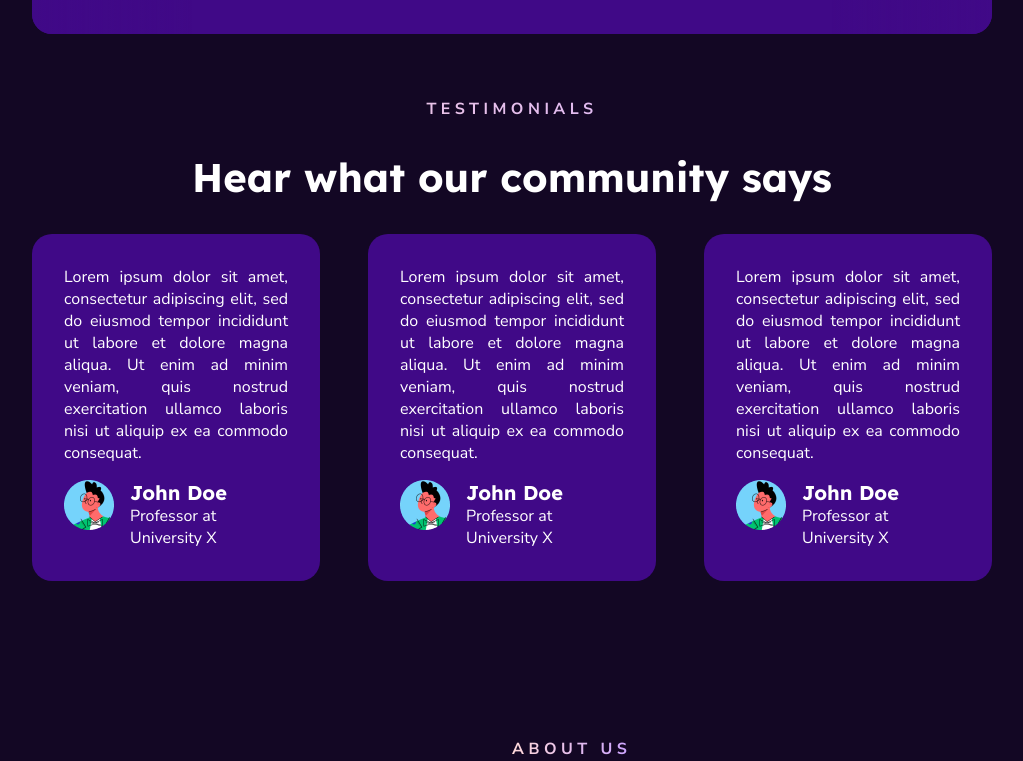
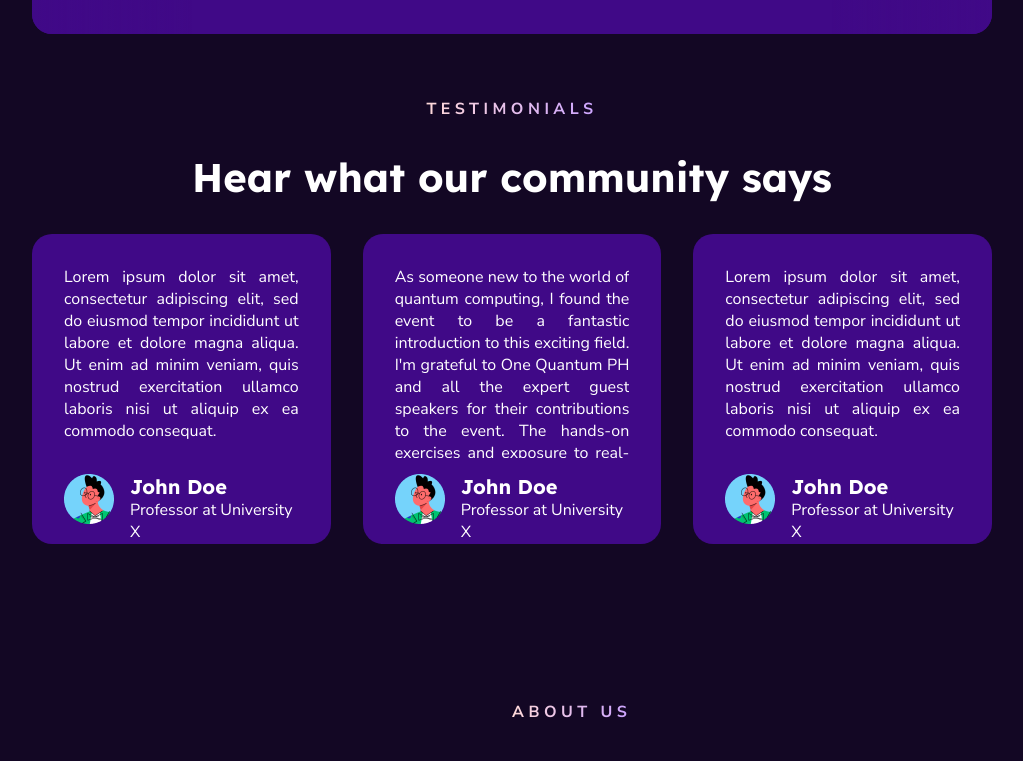
Before and after one commit to OQPH-Web-Projects/OQPH-Main-Website, a React (Create React App) app: page / in a window 1280 px wide. Shown: the part 1052-1813 px from the top of the page, without its empty margins (128-1151 px from the left). Built offline with nearby package versions, Linux system fonts and the light colour scheme.

Commit message:
feat: added footer socials, testimonial scroll overflow

```diff
--- a/public/index.html
+++ b/public/index.html
@@ -24,7 +24,7 @@
       work correctly both with client-side routing and a non-root public URL.
       Learn how to configure a non-root public URL by running `npm run build`.
     -->
-    <title>One Quantum Philippines</title>
+    <title>OneQuantum Philippines</title>
   </head>
   <body>
     <noscript>You need to enable JavaScript to run this app.</noscript>
--- a/src/components/Footer/Footer.css
+++ b/src/components/Footer/Footer.css
@@ -2,8 +2,28 @@
     border-top: 1px solid #ffffff;
     height: 5rem;
     padding: 1.125rem 0;
+    display: flex;
+    justify-content: space-between;
 }
 
 .full-logo {
     height: 100%;
 }
+
+.socials-container {
+    display: flex;
+}
+
+.socials-container .socials-button {
+    display: flex;
+    align-items: center;
+    justify-content: center;
+    background: transparent;
+    height: 4rem;
+    min-width: 4rem;
+}
+
+.socials-icon {
+    height: 2rem;
+    width: 2rem;
+}
--- a/src/components/Footer/Footer.js
+++ b/src/components/Footer/Footer.js
@@ -2,13 +2,27 @@ import React from 'react';
 import './Footer.css';
 
 import fullLogo from '../../assets/oqph-full-logo.png'
+import { FaFacebookSquare } from "react-icons/fa";
+import { IoLogoLinkedin } from "react-icons/io5";
+
+const handleClick = e => {
+    e.currentTarget.id === 'facebook' ?
+    window.open('https://www.facebook.com/onequantum.ph', '_blank'):
+    window.open('https://www.linkedin.com/company/onequantum-ph', '_blank');
+}
 
 function Footer() {
   return (
     <div className='footer'>
         <img className='full-logo' src={fullLogo} alt='OneQuantum Philippines' />
-        <div>
+        <div className='socials-container'>
             {/* Socials */}
+            <button className='socials-button' id='facebook' onClick={handleClick}>
+              <FaFacebookSquare className='socials-icon'/>
+            </button>
+            <button className='socials-button' id='linkedin' onClick={handleClick}>
+              <IoLogoLinkedin className='socials-icon'/>
+            </button>
         </div>
     </div>
   );
--- a/src/components/Testimonial/Testimonial.css
+++ b/src/components/Testimonial/Testimonial.css
@@ -3,20 +3,23 @@
     border-radius: 20px;
     color: #ffffff;
     line-height: 150%;
-    width: 240px;
-    height: 391px;
+    width: 100%;
+    height: fit-content;
     padding: 2rem;
     text-align: justify;
+}
 
+.message-container {
+    margin-bottom: 1rem;
     @media (min-width: 768px) {
-        width: min(calc(30%), 310px);
-        height: max(100%, 310px);
+        height: 192px;
+        overflow-y: auto;
     }
 }
 
-.message {
-    margin-bottom: 1rem;
-}
+.message-container::-webkit-scrollbar {
+    display: none;
+  }
 
 .profile-container {
     display: flex;
@@ -34,9 +37,9 @@
     justify-content: space-between;
 }
 
-@media screen and (max-width: 767px) {
+@media screen and (min-width: 768px) {
     .testimonial-container {
-        width: 100%;
-        height: fit-content;
+        width: 310px;
+        height: 310px;
     }
 }
--- a/src/components/Testimonial/Testimonial.js
+++ b/src/components/Testimonial/Testimonial.js
@@ -7,7 +7,9 @@ import './Testimonial.css'
 function Testimonial({ data }) {
   return (
     <div className='testimonial-container'>
-        <p className='message'>{ data.message }</p>
+        <div className='message-container'>
+          <p className='message'>{ data.message }</p>
+        </div>
         <div className='profile-container'>
             <img src={ data.image } alt='Testimonial Profile' />
             <div className='text-container'>
--- a/src/data/testimonialData.js
+++ b/src/data/testimonialData.js
@@ -7,7 +7,7 @@ export const testimonialData = [
         position: 'Professor at University X'
     },
     {
-        message: 'Lorem ipsum dolor sit amet, consectetur adipiscing elit, sed do eiusmod tempor incididunt ut labore et dolore magna aliqua. Ut enim ad minim veniam, quis nostrud exercitation ullamco laboris nisi ut aliquip ex ea commodo consequat.',
+        message: `As someone new to the world of quantum computing, I found the event to be a fantastic introduction to this exciting field. I'm grateful to One Quantum PH and all the expert guest speakers for their contributions to the event. The hands-on exercises and exposure to real-world applications were particularly beneficial, as they helped solidify my understanding of quantum computing concepts. I'm eager to continue learning and exploring quantum computing further, and I look forward to future events and opportunities to expand my knowledge.`,
         image: require('../assets/avatar.png'),
         name: 'John Doe',
         position: 'Professor at University X'
--- a/src/pages/Home/Home.css
+++ b/src/pages/Home/Home.css
@@ -95,6 +95,7 @@
 .testimonial-text {
     display: flex;
     flex-direction: column;
+    align-items: center;
     row-gap: 2rem;
 }
 
@@ -111,6 +112,7 @@
 .orgs {
     position: relative;
     background-color: #400987;
+    width: min(100%, 1065px);
     border-radius: 1.25rem;
     padding: 2rem;
     overflow: hidden;
@@ -154,6 +156,7 @@
     flex-direction: column;
     align-items: center;
     justify-content: space-between;
+    width: min(100%, 1065px);
     gap: 2rem
 }
 
@@ -216,6 +219,7 @@
     display: flex;
     flex-direction: column;
     align-items: center;
+    justify-content: center;
 }
 
 
--- a/src/pages/Home/Home.js
+++ b/src/pages/Home/Home.js
@@ -23,6 +23,7 @@ import ibmQuantum from '../../assets/orgs/ibm-quantum.png';
 import msuIitCcs from '../../assets/orgs/msu-iit-ccs-ec.png';
 import qil from '../../assets/orgs/qil.png';
 import usc from '../../assets/orgs/usc.png';
+
 
 // Data files to display
 import { testimonialData } from '../../data/testimonialData';
```
